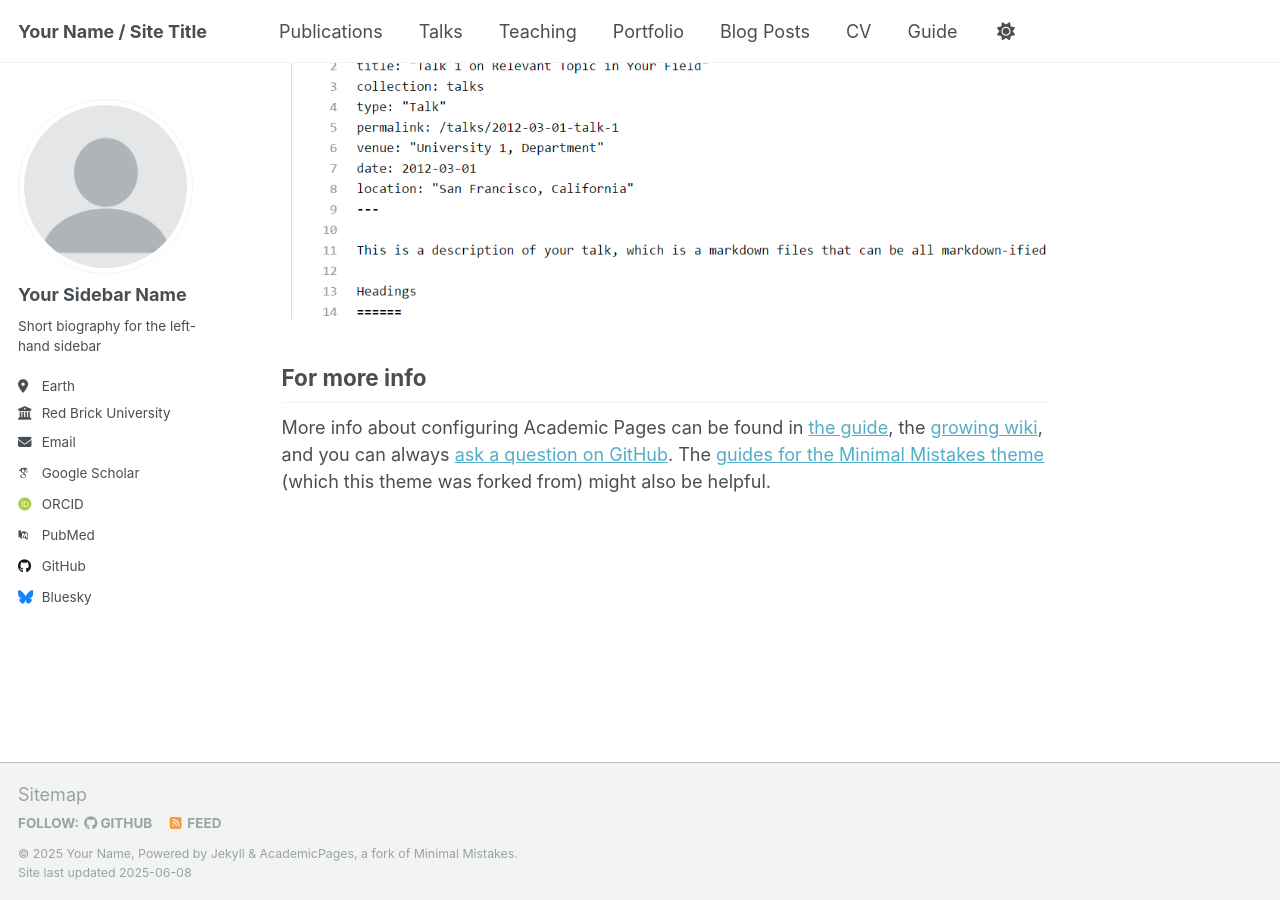
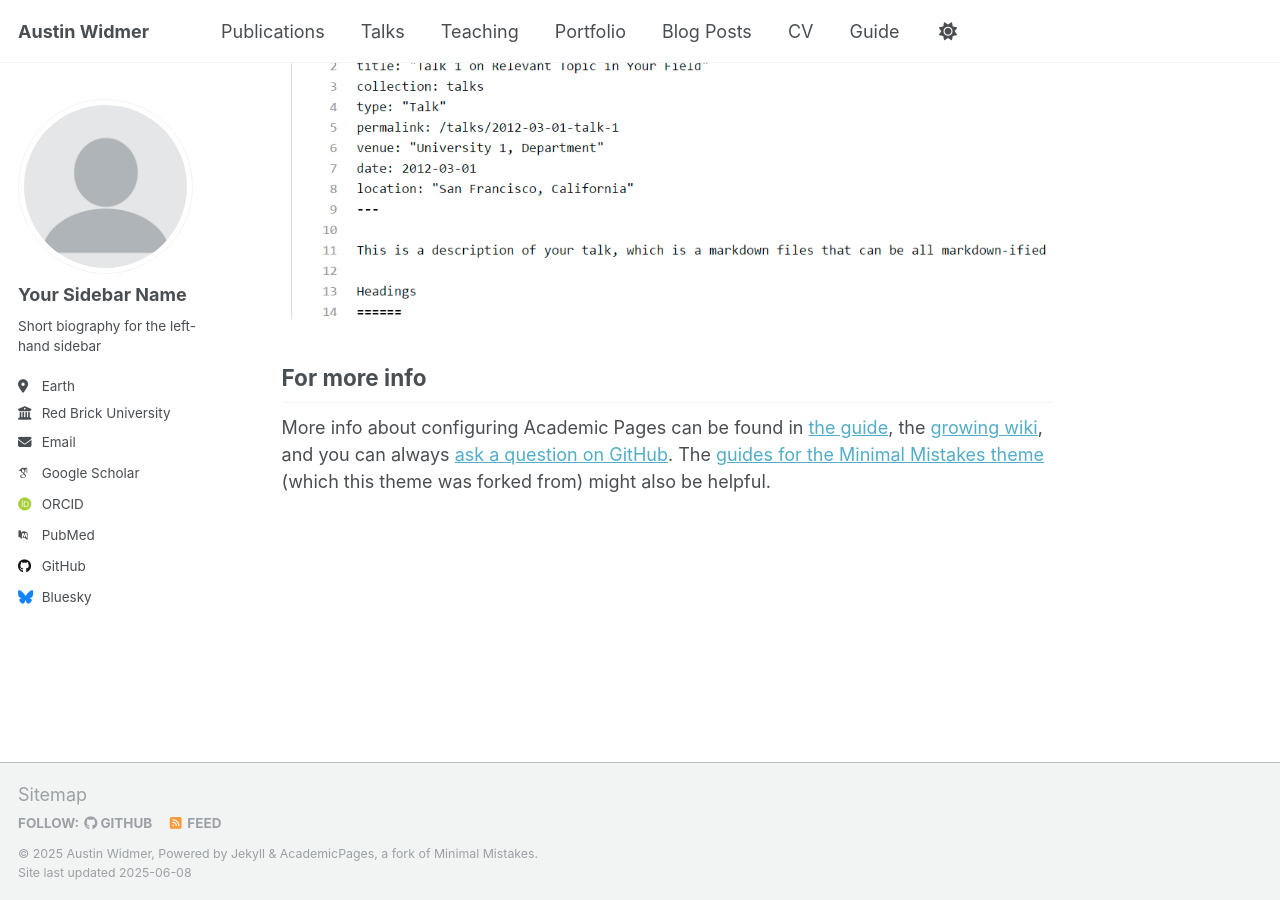
Before and after one commit to austinwidmer/austinwidmer.github.io, a Jekyll site: the page built from _pages/about.md, in a window 1280 px wide and 900 px high, scrolled down 2636 px. Built offline with Jekyll 4.4.1, drawn with Linux system fonts in a browser that asks for light colours; some web fonts are replaced.

Commit message:
basic settings

```diff
--- a/_config.yml
+++ b/_config.yml
@@ -9,13 +9,13 @@
 # Basic Site Settings
 locale                   : "en-US"
 site_theme               : "default"
-title                    : "Your Name / Site Title"
+title                    : "Austin Widmer"
 title_separator          : "-"
-name                     : &name "Your Name"
+name                     : &name "Austin Widmer"
 description              : &description "personal description"
-url                      : https://academicpages.github.io # the base hostname & protocol for your site e.g. "https://[your GitHub username].github.io" or if you already have some other page hosted on Github then use "https://[your GitHub username].github.io/[Your Repo Name]"
+url                      : https://austinwidmer.github.io # the base hostname & protocol for your site e.g. "https://[your GitHub username].github.io" or if you already have some other page hosted on Github then use "https://[your GitHub username].github.io/[Your Repo Name]"
 baseurl                  : "" # the subpath of your site, e.g. "/blog"
-repository               : "academicpages/academicpages.github.io"
+repository               : "austinwidmer/austinwidmer.github.io"
 
 # Site Author - The following control what appear as part of the author content on the side bar.
 #               If a field is blank the icon and link will not appear, otherwise it will be shown.
```
